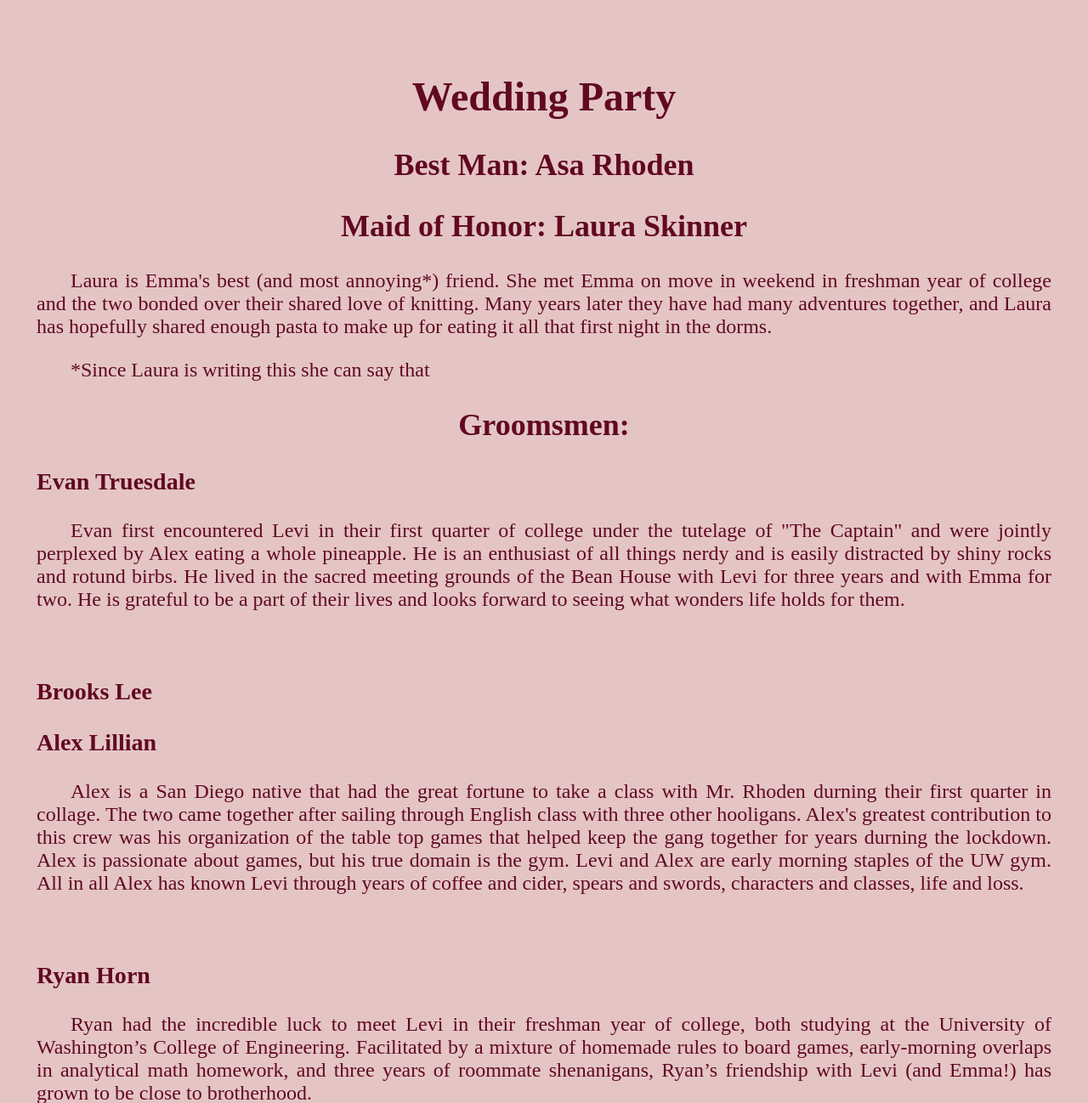
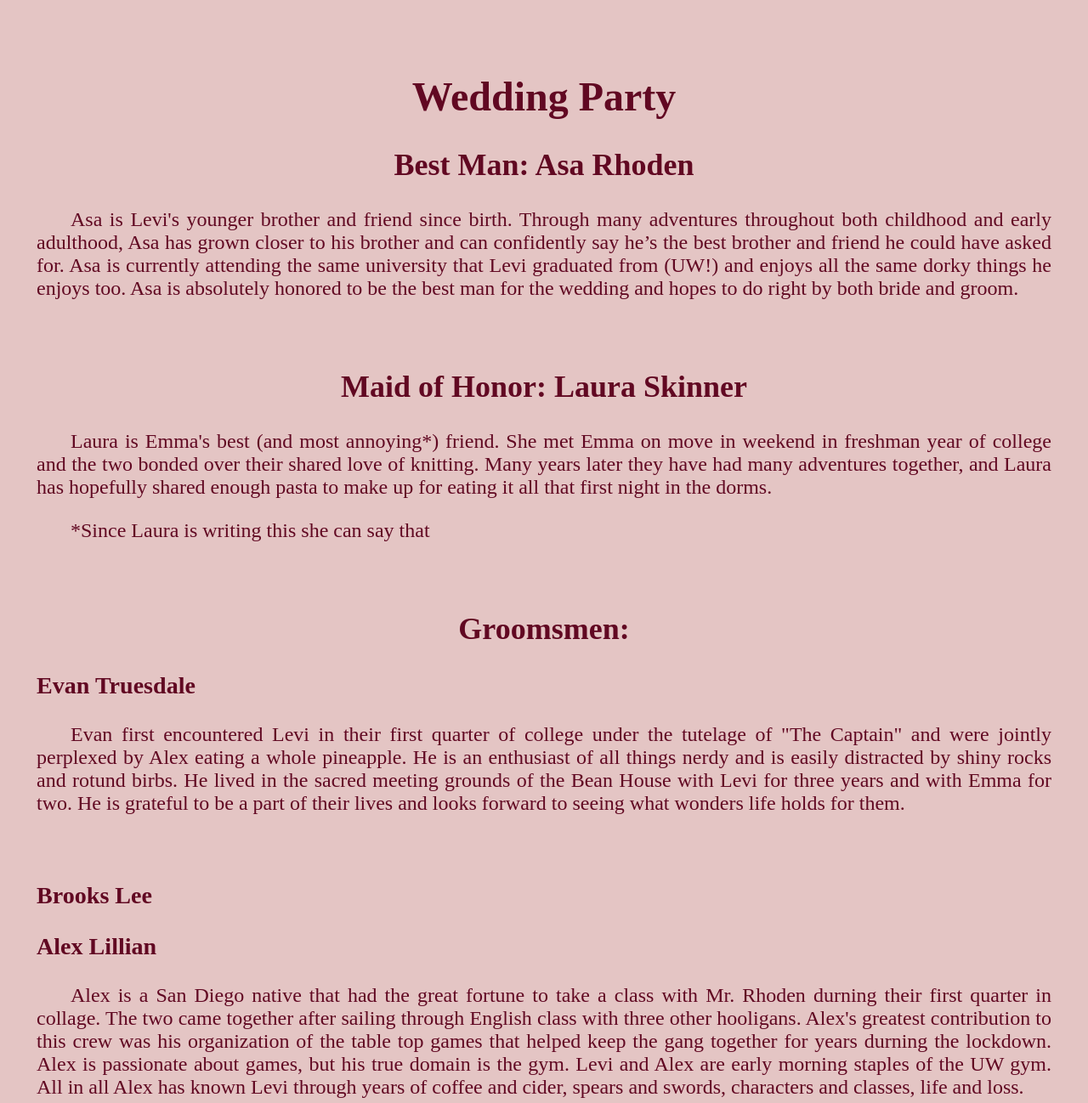
Before and after one commit to Leviticoos/leviticusrhoden, a PHP site: page /wedding.php in a window 1280 px wide. Shown: the part 3346-4644 px from the top of the page at 85% size. Run offline with PHP 8.4, Linux system fonts and the light colour scheme.

Commit message:
Update wedding.php with asa

```diff
--- a/wedding.php
+++ b/wedding.php
@@ -91,9 +91,12 @@ The Plot of our Hallmark Movie
 Wedding Party
 </h1>
 <h2>Best Man: Asa Rhoden</h2>
+    <p>
+        Asa is Levi's younger brother and friend since birth. Through many adventures throughout both childhood and early adulthood, Asa has grown closer to his brother and can confidently say he’s the best brother and friend he could have asked for. Asa is currently attending the same university that Levi graduated from (UW!) and enjoys all the same dorky things he enjoys too. Asa is absolutely honored to be the best man for the wedding and hopes to do right by both bride and groom.
+    </p><br>
 <h2>Maid of Honor: Laura Skinner</h2>
 <p>Laura is Emma's best (and most annoying*) friend. She met Emma on move in weekend in freshman year of college and the two bonded over their shared love of knitting. Many years later they have had many adventures together, and Laura has hopefully shared enough pasta to make up for eating it all that first night in the dorms.</p>
-<p>*Since Laura is writing this she can say that</p>
+<p>*Since Laura is writing this she can say that</p><br>
 <h2>Groomsmen:</h2>
 <h3>Evan Truesdale</h3>
 <p>
```
